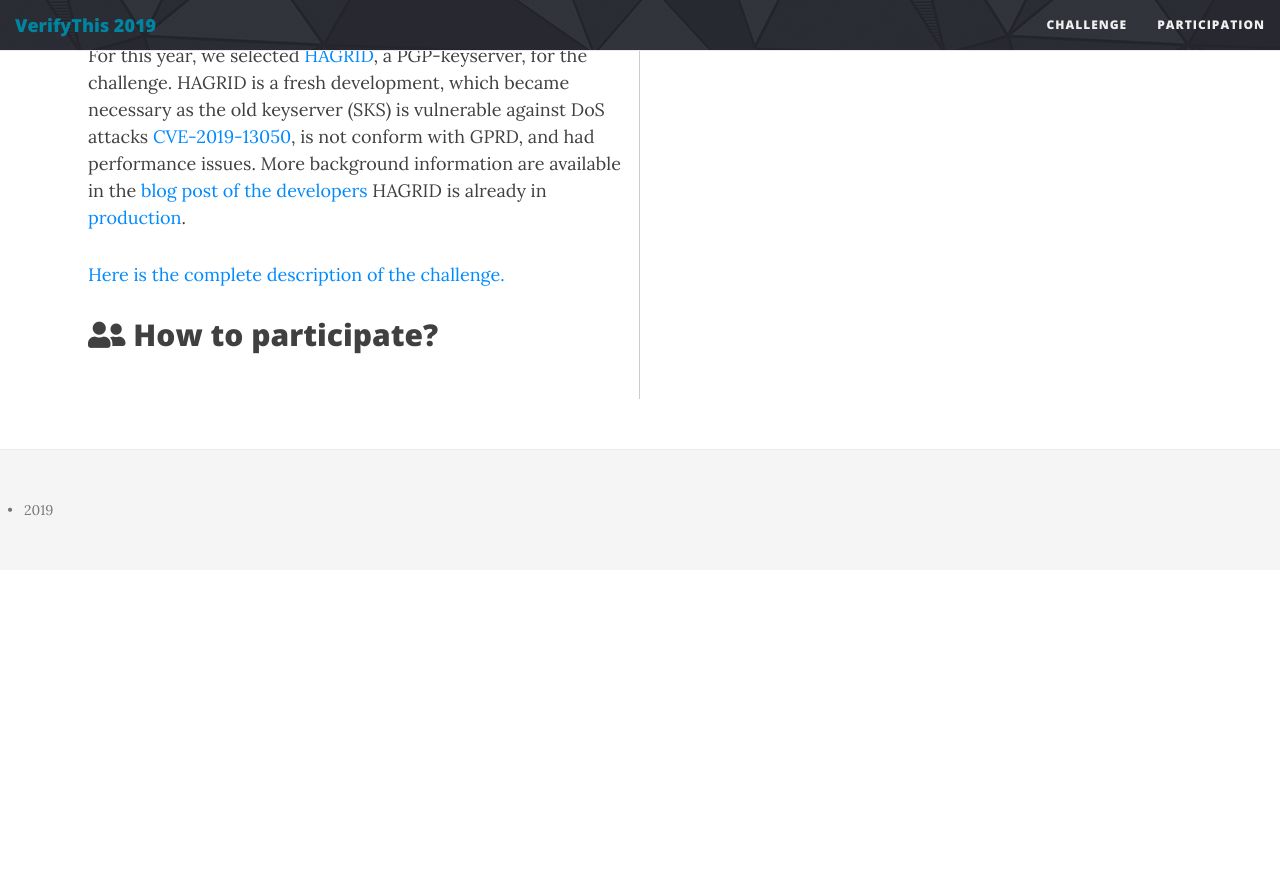
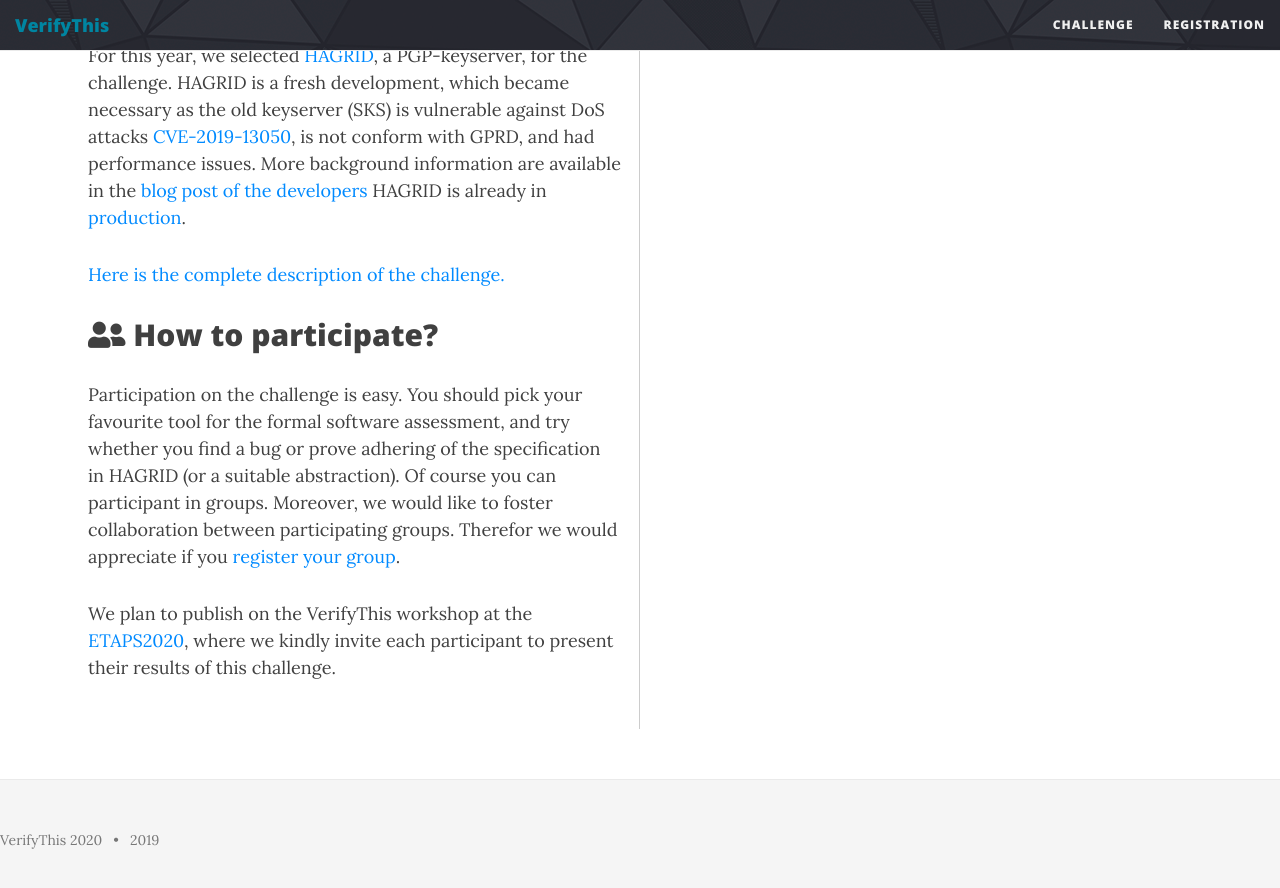
Before and after one commit to verifythis/verifythis.github.io, a Jekyll site: the page built from index.html, in a window 1280 px wide and 900 px high, scrolled down 892 px. Shown: the top 888 px of the window. Built offline with Jekyll 4.4.1, drawn with Linux system fonts in a browser that asks for light colours; the list of posts is cut into pages by our own code; before the commit the page ends 1462 px from its top, so only the background shows below that; some of the changed text lies outside the part shown.

Commit message:
registration+front ready

```diff
--- a/404.html
+++ b/404.html
@@ -6,8 +6,5 @@ permalink: /404.html
 
 <div class="text-center">
   <h1>Whoops, this page doesn't exist.</h1>
-  <h1>Move along. (404 error)</h1>
-  <br/>
-
-  <img src="{{ 'img/404-southpark.jpg' | relative_url }}" />
+  <h1>(404 error)</h1>
 </div>
--- a/_config.yml
+++ b/_config.yml
@@ -1,7 +1,7 @@
 # --- General options --- #
 
 # Name of website
-title: "VerifyThis 2019"
+title: "VerifyThis"
 
 # Short description of your site
 description: "Long-term Challenge"
@@ -21,7 +21,7 @@ description: "Long-term Challenge"
 # List of links in the navigation bar
 navbar-links:
   Challenge: "challenge/"
-  Participation: "participation/"
+  Registration: "registration/"
 #  Resources:
 #    - Beautiful Jekyll: "http://deanattali.com/beautiful-jekyll/"
 #    - Learn markdown: "http://www.markdowntutorial.com/"
@@ -60,7 +60,7 @@ navbar-img: "/assets/shattered-island.gif"
 # Change all these values or delete the ones you don't want.
 # Important: you must keep the "name" parameter, everything else you can remove
 author:
-  name:
+  name: VerifyThis 2020
 
 # Select your active Social Network Links.
 # Uncomment the links you want to show in the footer and add your information to each link.
--- a/index.html
+++ b/index.html
@@ -1,6 +1,6 @@
 ---
 layout: landing
-title: VerifyThis 2019
+title: VerifyThis 2020
 subtitle: Collaborative Long-term Verification Challenge
 use-site-title: true
 ---
@@ -70,8 +70,19 @@ use-site-title: true
         <div class="entry">
             <h2><i class="fas fa-user-friends"></i> How to participate?</h2>
             <p>
-
-
+                Participation on the challenge is easy. You should pick your favourite
+                tool for the formal software assessment, and try whether you
+                find a bug or prove adhering of the specification in HAGRID (or
+                a suitable abstraction).
+                Of course you can participant in groups. Moreover, we would like to foster
+                collaboration between participating groups. Therefor we would
+                appreciate if you <a href="participation/">register your group</a>.
+            </p>
+            <p>
+                We plan to publish on the VerifyThis workshop at the
+                <a href="https://www.etaps.org/2020">ETAPS2020</a>,
+                where we kindly invite each participant to present their results
+                of this challenge.
             </p>
         </div>
     </div>
```
Also changed, not shown: participation.md (deleted, +0 -15 lines), registration.md (added, +44 -0 lines), .github/ISSUE_TEMPLATE/registration.md.
